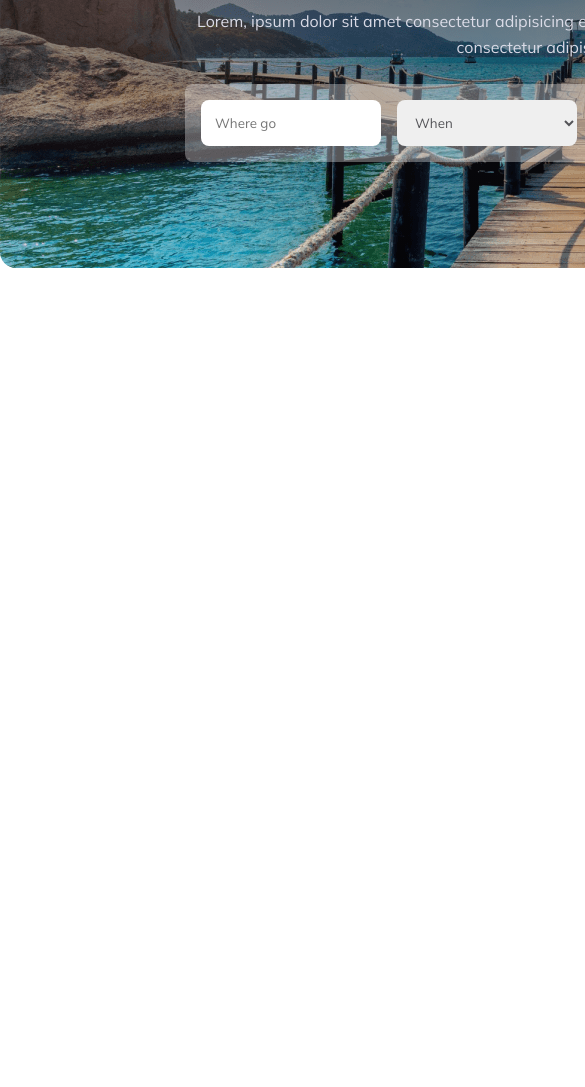
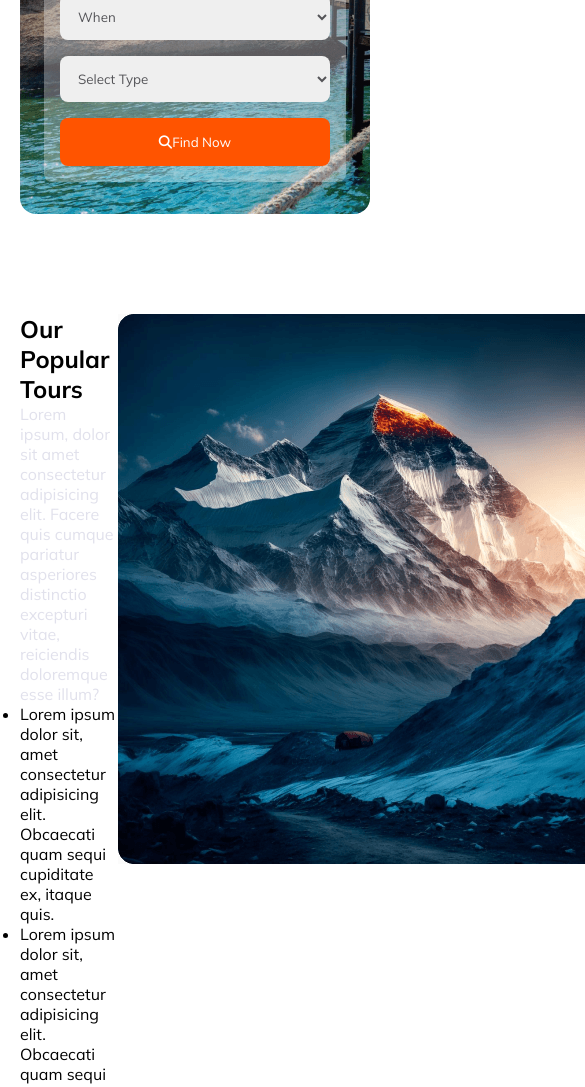
Before and after one commit to Bizutechbd/happy-travel, a plain HTML site: page index.html in a window 390 px wide. Shown: the part 366-1453 px from the top of the page, 585 px wide, since content can reach past the window. Before the commit the page ends 844 px from the top, so only its background shows below. Drawn offline with Linux system fonts and the light colour scheme.

Commit message:
Second section

```diff
--- /dev/null
+++ b/css/responsive.css
@@ -0,0 +1,38 @@
+@media (max-width: 600px){
+    #hero-section .container{
+        padding: 32px 24px;
+    }
+    header{
+        padding: 18px 20px;
+    }
+    header nav{
+        display: none;
+    }
+    .container{
+        width: 100%;
+    }
+    main{
+        padding: 0px 20px;
+    }
+    header .logo a{
+        font-size: 21.5px;
+    }
+    #hero-section .container{
+        padding: 32px 24px;
+    }
+    #hero-section h1{
+        font-size: 22px;
+    }
+    #hero-section p{
+        font-size: 14px;
+        line-height: 21px;
+    }
+    #hero-section form{
+        margin-top: 32px;
+        grid-template-columns: 1fr;
+    }
+
+    #hero-section form select{
+        max-width: 100%;
+    }
+}
--- a/css/style.css
+++ b/css/style.css
@@ -58,6 +58,9 @@
 .radius{
     border-radius: 16px;
 }
+.mt-100{
+    margin-top: 100px;
+}
 
 /* Header */
 header {
@@ -107,6 +110,8 @@ header nav ul li:last-child a{
 
 
 /* Hero section  */
+
+
 #hero-section .container{
     padding: 106px 185px;
     position: relative;
@@ -142,7 +147,7 @@ header nav ul li:last-child a{
 }
 
 #hero-section form{
-    margin-top: 24px;
+    margin-top: 80px;
     padding: 16px;
     background: #ffffff52;
     border-radius: 8px;
@@ -167,7 +172,7 @@ header nav ul li:last-child a{
 
 #hero-section form button{
     border-radius: 8px;
-    padding: 14px 20px;
+    padding: 16px;
     border: 0px;
 }
 
@@ -175,3 +180,14 @@ header nav ul li:last-child a{
     margin-top: 6px;
 }
 /* Hero section end */
+
+
+/* Popular tours section */
+#popular-tours .container{
+    display: grid;
+    grid-template-columns: 1fr 1fr;
+}
+
+
+
+/* Popular tours section end */
--- a/index.html
+++ b/index.html
@@ -1,19 +1,25 @@
 <!DOCTYPE html>
 <html lang="en">
+
 <head>
     <meta charset="UTF-8">
     <meta name="viewport" content="width=device-width, initial-scale=1.0">
     <link rel="stylesheet" href="css/style.css">
+    <link rel="stylesheet" href="css/responsive.css">
     <link href="https://fonts.googleapis.com/css2?family=Mulish:wght@400;600;700;800;900&display=swap" rel="stylesheet">
-    <link rel="stylesheet" href="https://cdnjs.cloudflare.com/ajax/libs/font-awesome/6.5.1/css/all.min.css" integrity="sha512-DTOQO9RWCH3ppGqcWaEA1BIZOC6xxalwEsw9c2QQeAIftl+Vegovlnee1c9QX4TctnWMn13TZye+giMm8e2LwA==" crossorigin="anonymous" referrerpolicy="no-referrer" />
+    <link rel="stylesheet" href="https://cdnjs.cloudflare.com/ajax/libs/font-awesome/6.5.1/css/all.min.css"
+        integrity="sha512-DTOQO9RWCH3ppGqcWaEA1BIZOC6xxalwEsw9c2QQeAIftl+Vegovlnee1c9QX4TctnWMn13TZye+giMm8e2LwA=="
+        crossorigin="anonymous" referrerpolicy="no-referrer" />
     <title>Happy Travel</title>
 </head>
+
 <body>
     <header>
         <div class="container">
             <div class="logo">
                 <a href="/">
-                    <img src="Images/logo.png" alt=""> <span class="text-beguni">Happy </span><span class="text-orange">Travel</span>
+                    <img src="Images/logo.png" alt=""> <span class="text-beguni">Happy </span><span
+                        class="text-orange">Travel</span>
                 </a>
             </div>
             <nav>
@@ -29,33 +35,70 @@
     </header>
 
     <main>
+        <!-- Section number 1 | Hero Section-->
+
         <section id="hero-section">
             <div class="container radius">
                 <div class="wrapper">
                     <h1 class="text-center text-white">Happy Your Journey</h1>
-                    <p class="text-light text-center">Lorem, ipsum dolor sit amet consectetur adipisicing elit. Dolores ab ipsam assumenda reprehenderit amet consectetur adipisicing rem minus?</p>
+                    <p class="text-light text-center">Lorem, ipsum dolor sit amet consectetur adipisicing elit. Dolores
+                        ab ipsam assumenda reprehenderit amet consectetur adipisicing rem minus?</p>
                     <form action="">
                         <input type="text" name="place" placeholder="Where go">
                         <select name="date" id="">
                             <option value="" selected>When</option>
-                            <option value="">Date</option>
-                            <option value="">Date</option>
-                            <option value="">Date</option>
-                            <option value="">Date</option>
+                            <option value="">10:00AM</option>
+                            <option value="">02:00PM</option>
+                            <option value="">06:00PM</option>
+                            <option value="">10:00PM</option>
                         </select>
                         <select name="type" id="">
-                            <option value=""selected>Select Type</option>
-                            <option value="">Type</option>
-                            <option value="">Type</option>
-                            <option value="">Type</option>
-                            <option value="">Type</option>
+                            <option value="" selected>Select Type</option>
+                            <option value="">AC</option>
+                            <option value="">None-AC</option>
+                            <option value="">AC-A Type</option>
+                            <option value="">AC-B Type</option>
                         </select>
-                        <button class="text-white bg-orange text-center"> <span><i class="fa-solid fa-magnifying-glass"></i></span>Find Now</button>
+                        <button class="text-white bg-orange text-center"> <span><i
+                                    class="fa-solid fa-magnifying-glass"></i></span>Find Now</button>
                     </form>
                 </div>
             </div>
         </section>
-        <section id=""></section>
+
+        <!-- Section number 1 end-->
+
+
+        <!-- Section number 2 | Popular section-->
+
+
+        <section id="popular-tours" class="mt-100">
+            <div class="container">
+                <div class="text-wrapper">
+                    <h2>Our Popular Tours</h2>
+                    <p class="text-light">Lorem ipsum, dolor sit amet consectetur adipisicing elit. Facere quis cumque
+                        pariatur asperiores distinctio excepturi vitae, reiciendis doloremque esse illum?</p>
+                    <ul>
+                        <li>Lorem ipsum dolor sit, amet consectetur adipisicing elit. Obcaecati quam sequi cupiditate
+                            ex, itaque quis.</li>
+                        <li>Lorem ipsum dolor sit, amet consectetur adipisicing elit. Obcaecati quam sequi cupiditate
+                            ex, itaque quis.</li>
+                        <li>Lorem ipsum dolor sit, amet consectetur adipisicing elit. Obcaecati quam sequi cupiditate
+                            ex, itaque quis.</li>
+                    </ul>
+                    <p>Lorem, ipsum dolor sit amet consectetur adipisicing elit. Cupiditate, deleniti modi est fugiat dicta quae obcaecati. Error, facilis quaerat assumenda esse aliquam quos nesciunt autem quis. Pariatur soluta quam accusantium!</p>
+                    <a href="#" class="btn-orange">Read More</a>
+                </div>
+
+                <div class="image-wrapper">
+                    <img src="Images/popular-tours.png" alt="">
+                </div>
+            </div>
+        </section>
+
+        <!-- Section number 2 end-->
+
+
         <section id=""></section>
         <section id=""></section>
         <section id=""></section>
@@ -65,4 +108,5 @@
 
     <footer></footer>
 </body>
+
 </html>
```
